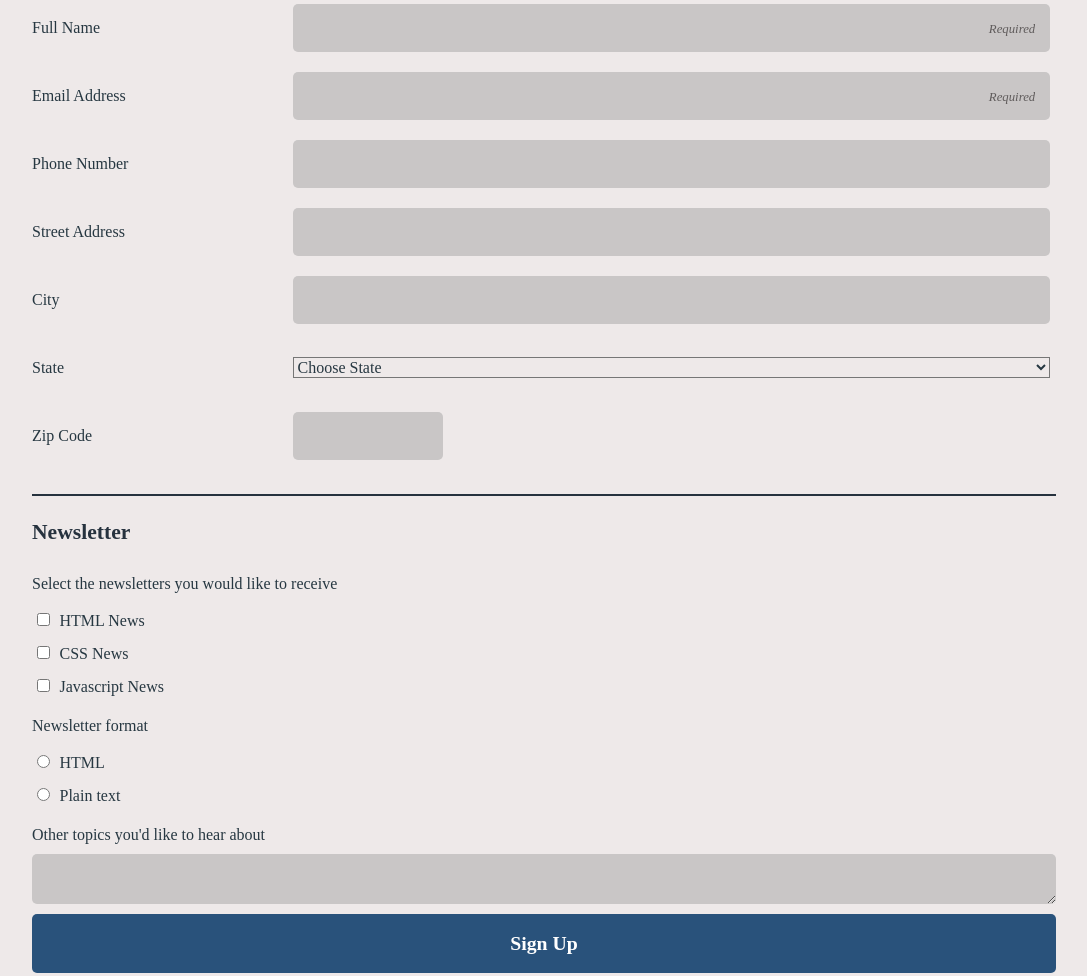
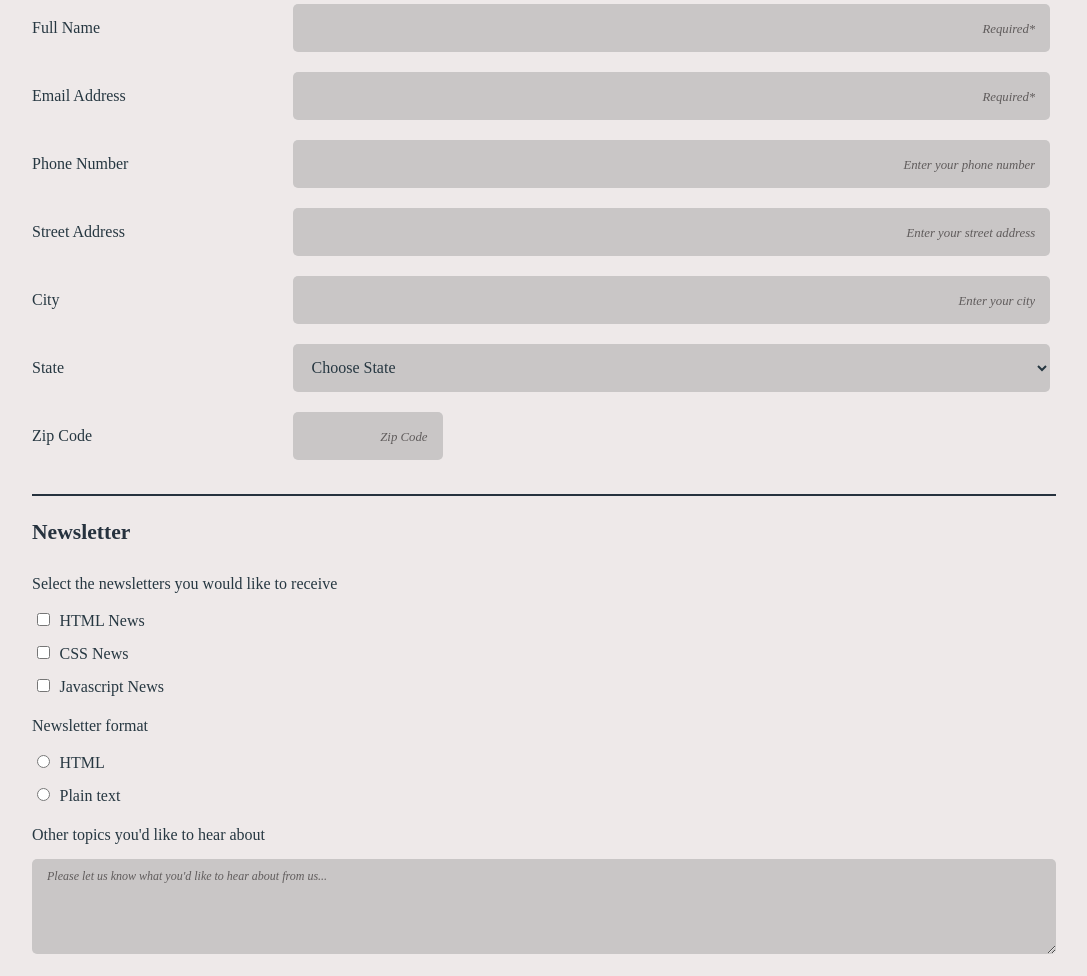
Before and after one commit to suanTech/project3-online-registration-form, a plain HTML site: page index.html in a window 1280 px wide. Shown: the part 327-1303 px from the top of the page, without its empty margins (96-1183 px from the left). Drawn offline with Linux system fonts and the light colour scheme; a web font is replaced by a local one.

Commit message:
final for review

```diff
--- a/index.html
+++ b/index.html
@@ -27,17 +27,17 @@
                 <fieldset id="contact_info">
                     <legend>Contact Information</legend>
                     <label for="name">Full Name</label>
-                    <input class="box" type="text" id="name" name="user_name" required placeholder="Required">
+                    <input class="box" type="text" id="name" name="user_name" required placeholder="Required*">
                     <label for="email">Email Address</label>
-                    <input class="box" type="email" id="email" name="user_email" required placeholder="Required">
+                    <input class="box" type="email" id="email" name="user_email" required placeholder="Required*">
                     <label for="phone">Phone Number</label>
-                    <input class="box" type="tel" id="phone" name="user_phone">
+                    <input class="box" type="tel" id="phone" name="user_phone" placeholder="Enter your phone number">
                     <label for="address_street">Street Address</label>
-                    <input class="box" type="text" id="address_street" name="user_address">
+                    <input class="box" type="text" id="address_street" name="user_address" placeholder="Enter your street address">
                     <label for="address_city">City</label>
-                    <input class="box" type="text" id="address_city" name="user_city">
+                    <input class="box" type="text" id="address_city" name="user_city" placeholder="Enter your city">
                     <label for="state">State</label>
-                    <select name="state" id="state">
+                    <select class="box" name="state" id="state">
                         <option value="" disabled selected>Choose State</option>
                         <option value="australian capital territory">Australian Capital Territory</option>
                         <option value="new south wales">New South Wales</option>
@@ -49,7 +49,7 @@
                         <option value="western australia">Western Australia</option>
                     </select>
                     <label for="zip">Zip Code</label>
-                    <input class="zip_box box" type="text" id="zip" name="user_zip">
+                    <input class="zip_box box" type="text" id="zip" name="user_zip" placeholder="Zip Code">
                 </fieldset>
             </div>
             <div class="container form">
@@ -68,7 +68,7 @@
                     <input type="radio" id="fm_text" name="format_text">
                     <label for="fm_text">Plain text</label><br>
                     <label for="othertopics">Other topics you'd like to hear about</label>
-                    <textarea class="box" id="othertopics"></textarea>
+                    <textarea class="box textbox" id="othertopics" placeholder="Please let us know what you'd like to hear about from us..."></textarea>
                     <button type="submit">Sign Up</button>
                     <p class="copyright light">Copyright The Code Review</p>
                 </fieldset>
--- a/style.css
+++ b/style.css
@@ -93,6 +93,11 @@ select {
     font-style: italic;
 }
 
+.textbox::placeholder {
+    text-align: left;
+    font-size: .9em;
+}
+
 .box {
     display: block;
     background-color:rgb(201, 198, 198);
@@ -102,7 +107,7 @@ select {
     min-height: 3rem;
     border: none;
     border-radius: 5px;
-    transition: all .3s ease-out;
+    transition: all .13s ease-in;
 }
 
 input[type="checkbox"],
@@ -117,7 +122,7 @@ input[id="zip"] {
     clear: right;
 }
 
-textarea {
+.textbox {
     margin: 15px 0;
     min-height: 95px;
 }
@@ -141,7 +146,7 @@ button {
 }
 
 .box:focus {
-    background-color: rgb(239, 239, 223);
+    background-color: rgb(250, 250, 203);
     outline: 2px solid #7b297b;
 }
 
@@ -176,10 +181,7 @@ button {
         width: 25%;
         padding: 10px 0;
     }
-    input[type="text"],
-    input[type="email"],
-    input[type="tel"],
-    select {
+    .box:not(textarea) {
         display: inline-block;
         width: 74%;
     }
```
